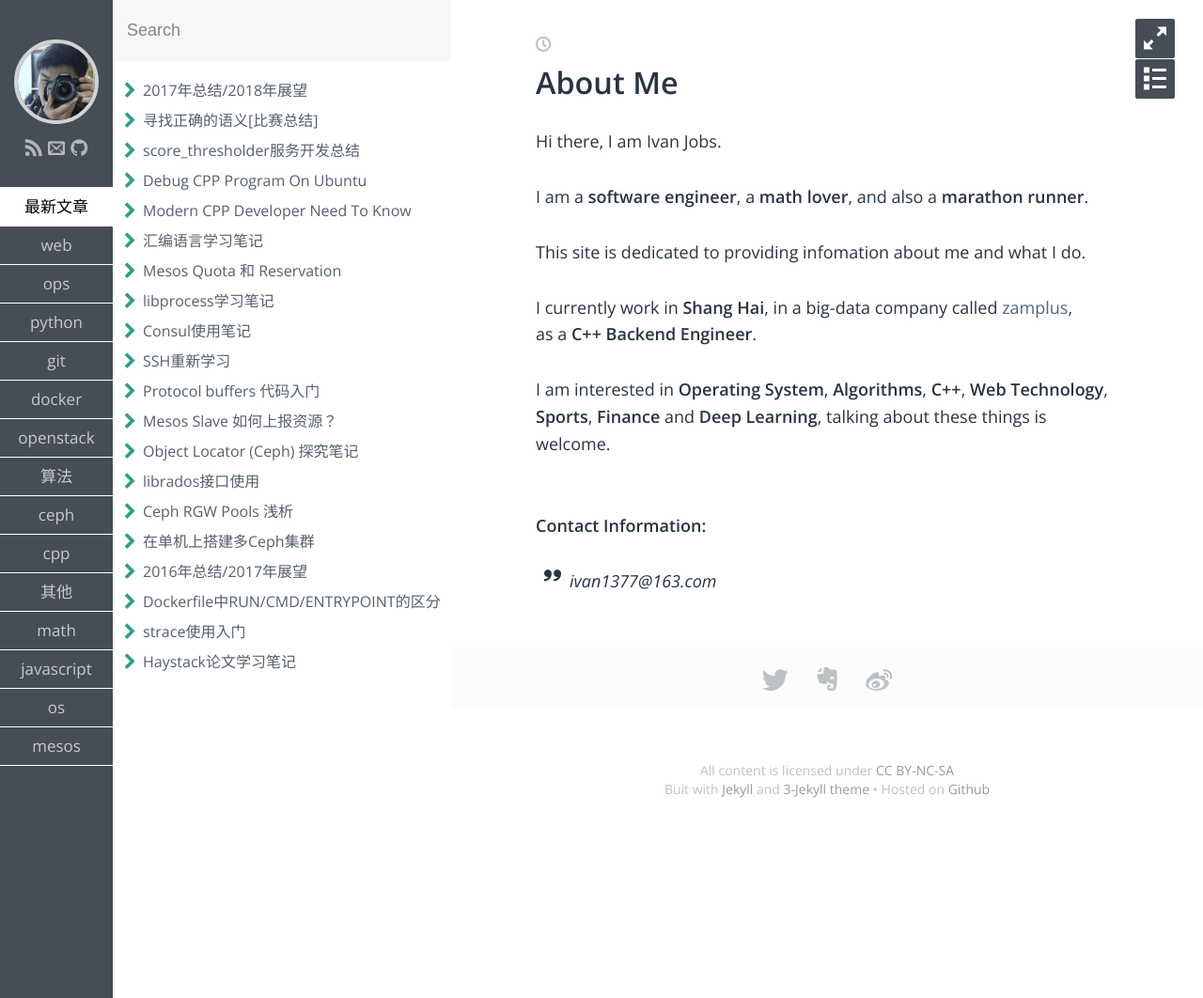
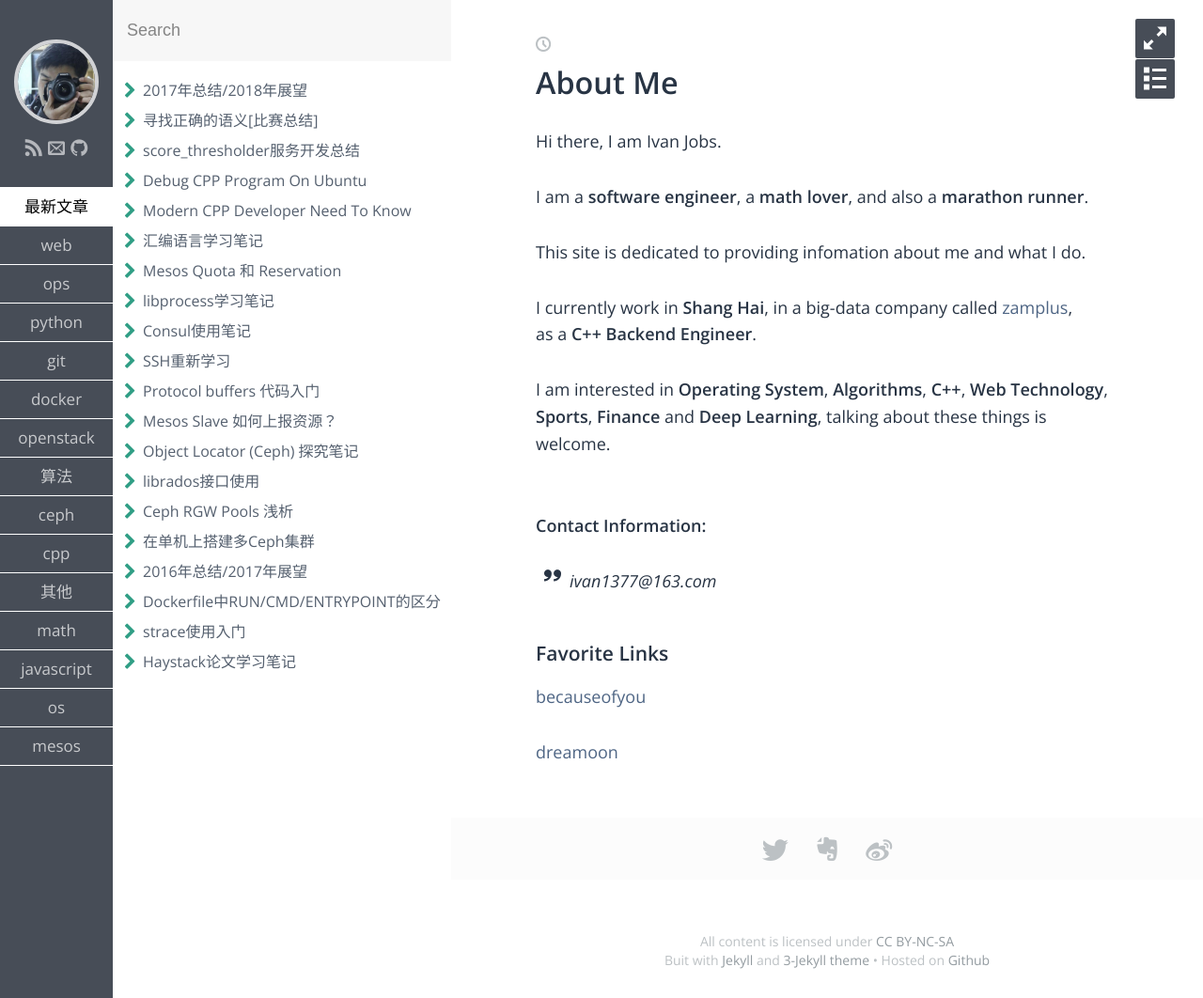
Before and after one commit to Jacco-su/IvanJobs.github.io, a Jekyll site: the page built from index.md, in a window 1280 px wide. Shown: the whole page at 94% size. Built offline with Jekyll 4.4.1, drawn with Linux system fonts in a browser that asks for light colours; some web fonts are replaced; comment, search, counter and statistics services are not loaded.

Commit message:
add fav links

```diff
--- a/index.md
+++ b/index.md
@@ -18,3 +18,8 @@ I am interested in <b>Operating System</b>, <b>Algorithms</b>, <b>C++</b>, <b>We
 <blockquote>
 ivan1377@163.com
 </blockquote>
+
+### Favorite Links
+[becauseofyou](http://problem-solving.cn/)
+
+[dreamoon](https://dreamoon4.blogspot.com/)
```
